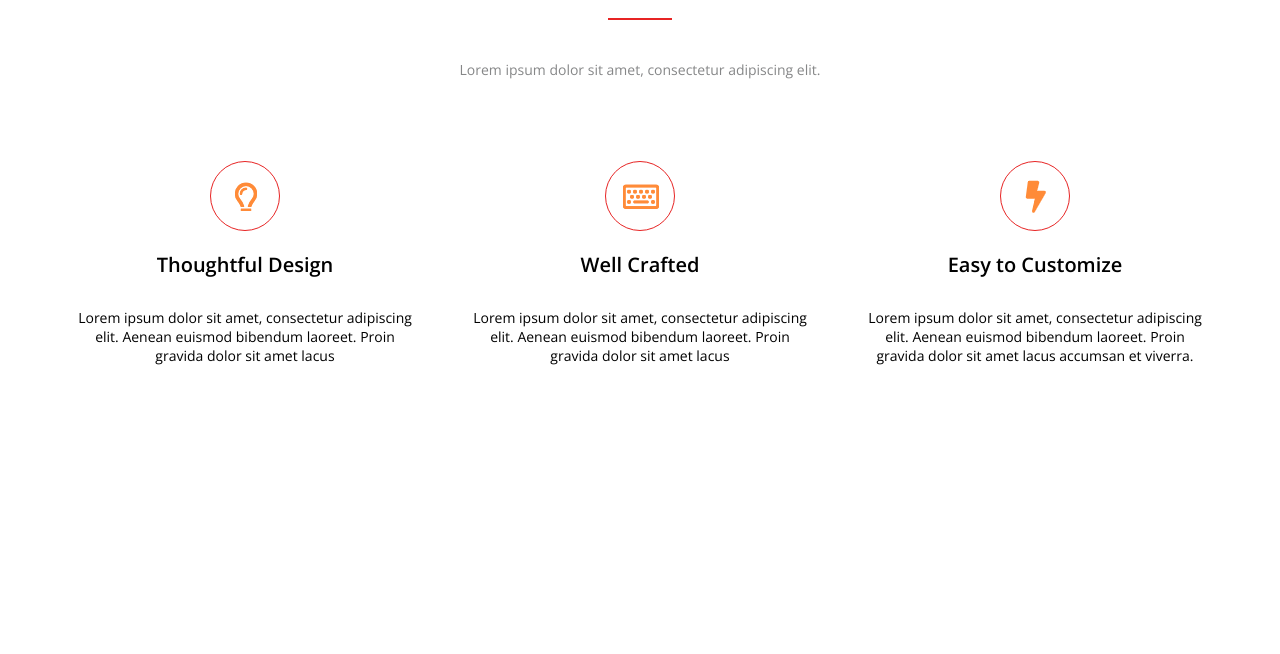
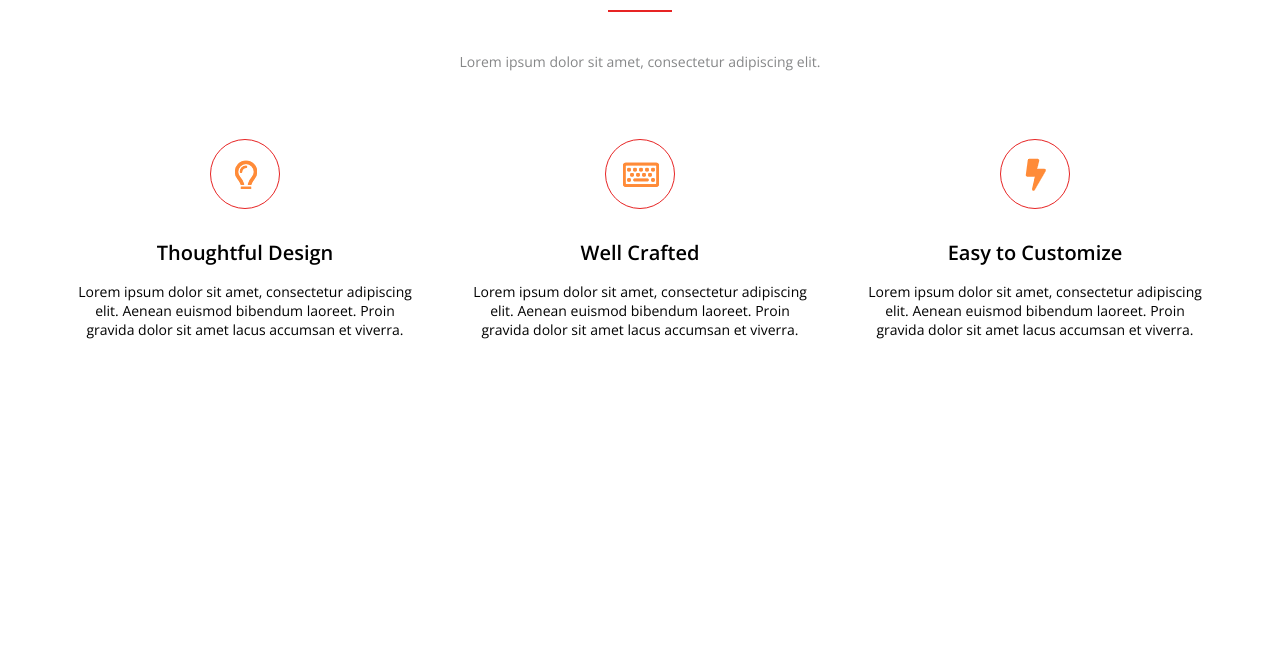
Before and after one commit to olyarevinskaya/FE38-Landing-Revinskaya-Olga, a plain HTML site: page index.html in a window 1280 px wide. Shown: the part 146-800 px from the top of the page. Drawn offline with nearby package versions, Linux system fonts and the light colour scheme.

Commit message:
mistakes

```diff
--- a/css/awesome.css
+++ b/css/awesome.css
@@ -6,10 +6,11 @@
   font-style: normal;
   font-weight: 400;
   line-height: 19px;
+  margin-bottom: 68px;
 }
 .card {
   width: 350px;
-  margin: 68px 0 20px 0;
+  margin-bottom: 20px;
 }
 .card-img {
   width: 70px;
@@ -29,11 +30,11 @@
   object-position: center; */
   }
 .card-title {
-  margin-bottom: 30px;
+  margin: 30px 0 16px;
   text-align: center;
   font-family: 'Open Sans';
   font-style: normal;
-  font-weight: 700;
+  /* font-weight: 700; */
   font-size: 20px;
   line-height: 27px;
   line-height: 27px;
@@ -41,7 +42,7 @@
 .card-text {
   font-family: 'Open Sans';
   font-style: normal;
-  font-weight: 400;
+  /* font-weight: 400; */
   font-size: 14px;
   line-height: 19px;
   text-align: center;
--- a/css/index.css
+++ b/css/index.css
@@ -5,22 +5,24 @@
   box-sizing: border-box;
   list-style: none;
   text-decoration: none;
-
-}
+  padding: 0;
+  margin: 0;
+ }
 .html {
   font-family: 'Open Sans', 'Raleway', sans-serif;
+}
+.AWESOME {
+  padding: 80px 0 116px;
 }
 .container {
  margin: auto;
  max-width: 1170px;
- padding: 80px 15px 0;
+ padding: 0 15px;
 }
 .title {
  text-align: center;
- margin: 0 auto 34px;
  font-family: 'Raleway';
  font-style: normal;
- font-weight: 400;
  font-size: 36px;
  color: #212121;
  line-height: 42px;
@@ -29,10 +31,10 @@
   width: 64px;
   height: 2px;
   border: 1px solid #E72424;
-  margin: 0 auto 40px;
+  margin: 34px auto 40px;
 }
 .wrap {
   display: flex;
   justify-content: space-between;
-  align-items: center;
+  align-items: flex-start;
 }
--- a/index.html
+++ b/index.html
@@ -31,7 +31,7 @@
         </h3>
         <div class="card-text">
           <p>
-            Lorem ipsum dolor sit amet, consectetur adipiscing elit. Aenean euismod bibendum laoreet. Proin gravida  dolor sit amet lacus
+            Lorem ipsum dolor sit amet, consectetur adipiscing elit. Aenean euismod bibendum laoreet. Proin gravida  dolor sit amet lacus accumsan et viverra.
           </p>
         </div>
       </div>
@@ -44,7 +44,7 @@
         </h3>
         <div class="card-text">
           <p>
-            Lorem ipsum dolor sit amet, consectetur adipiscing elit. Aenean euismod bibendum laoreet. Proin gravida  dolor sit amet lacus
+            Lorem ipsum dolor sit amet, consectetur adipiscing elit. Aenean euismod bibendum laoreet. Proin gravida  dolor sit amet lacus accumsan et viverra.
           </p>
         </div>
       </div>
@@ -63,14 +63,9 @@
       </div>
     </div>
 
-
   </div>
 
 </section>
 
-
-
-
-
 </body>
 </html>
```
